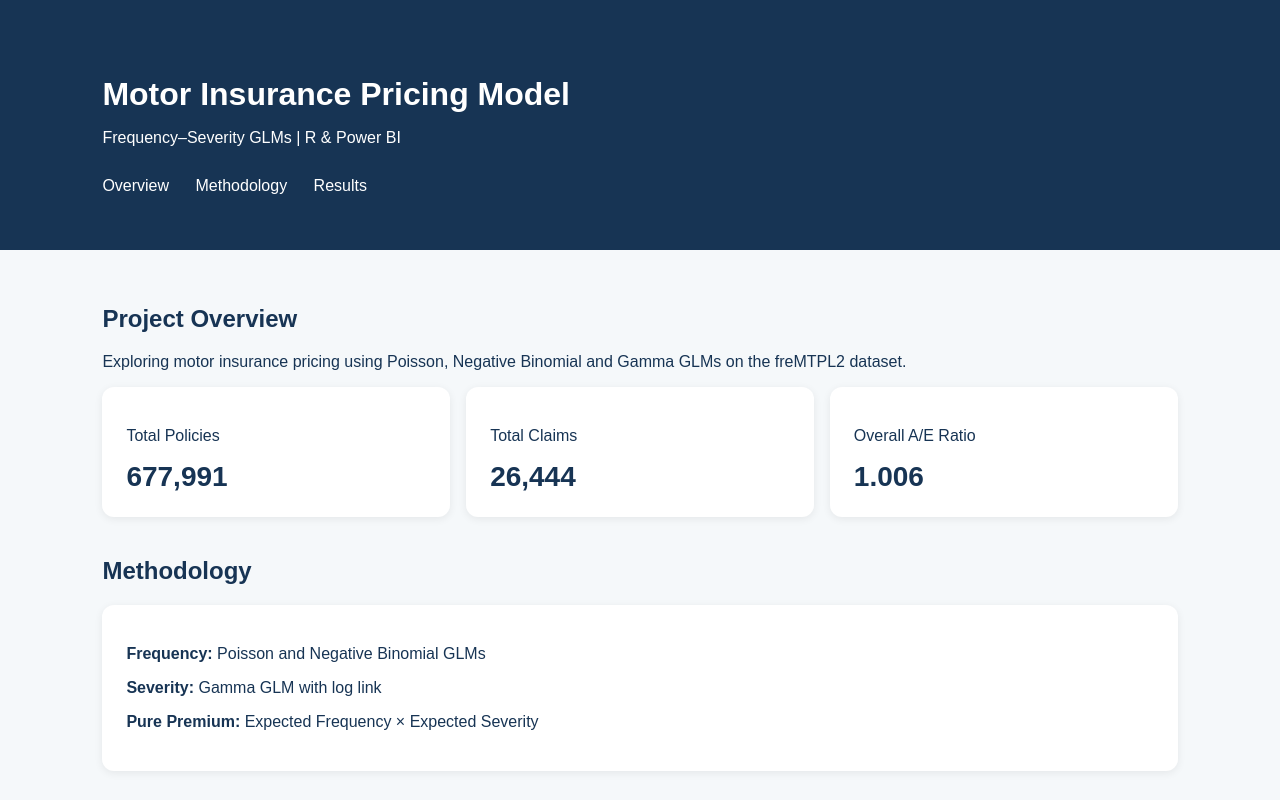
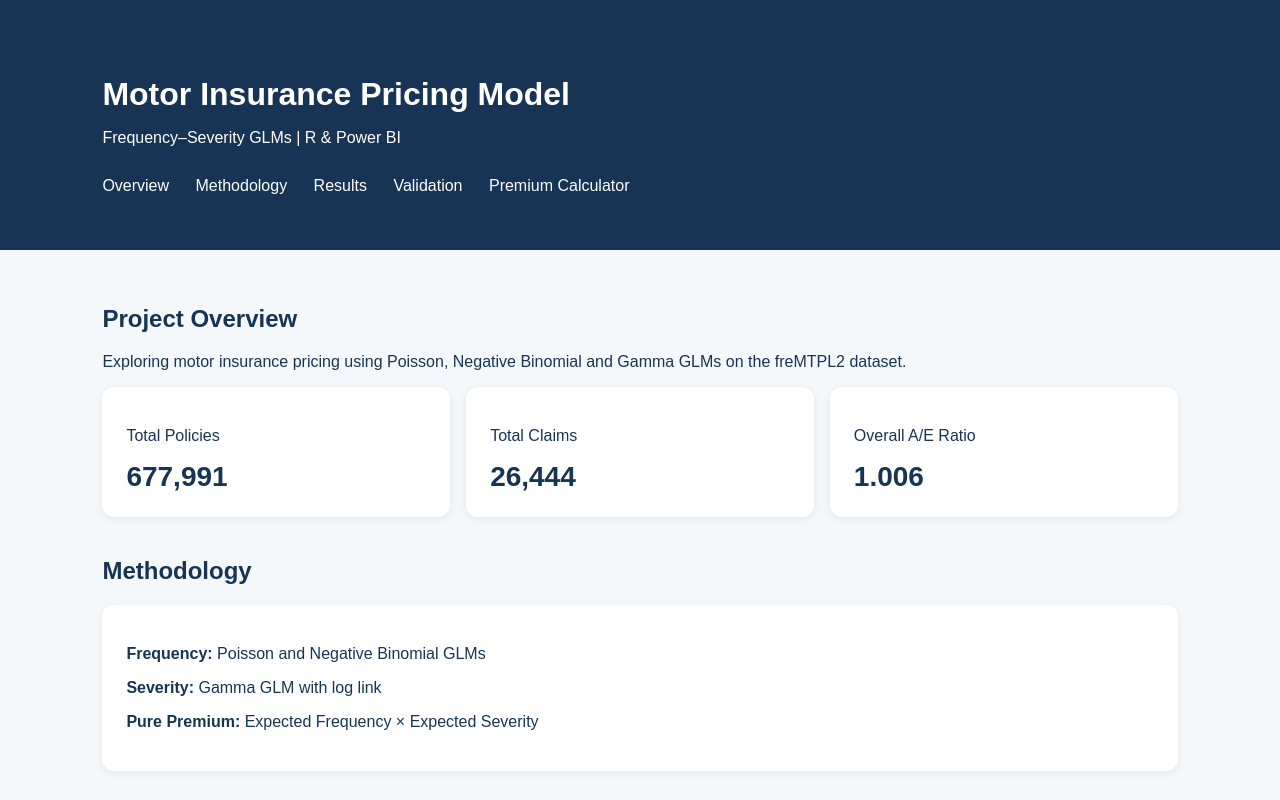
Before and after one commit to Nandini2006-prog/Motor-Insurance-Pricing-GLM, a plain HTML site: page index.html in a window 1280 px wide. Shown: the top 800 px of the page. Drawn offline with nearby package versions, Linux system fonts and the light colour scheme.

Commit message:
Update index.html

```diff
--- a/index.html
+++ b/index.html
@@ -52,6 +52,8 @@
       <a href="#overview">Overview</a>
       <a href="#methodology">Methodology</a>
       <a href="#results">Results</a>
+<a href="#validation">Validation</a>
+<a href="#calculator">Premium Calculator</a>
     </nav>
   </header>
 
```
